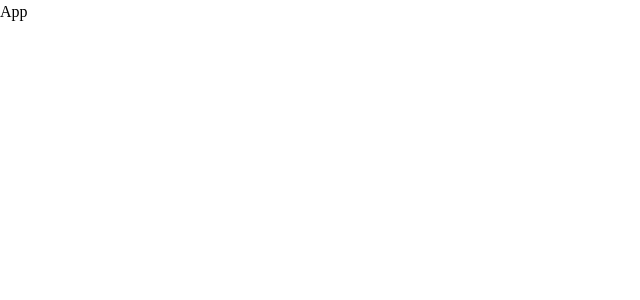
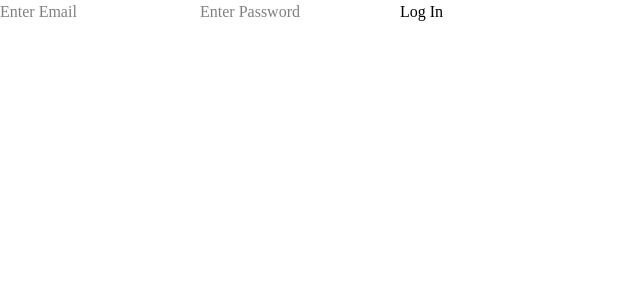
Before and after one commit to AliHasan2006/react-employee-management-dashboard, a React (Vite) app: page / in a window 1280 px wide. Shown: the top 300 px of the page, without its empty margins (0-640 px from the left). Built offline with nearby package versions, Linux system fonts and the light colour scheme.

Commit message:
Changes in Local Storage

```diff
--- a/src/App.jsx
+++ b/src/App.jsx
@@ -1,9 +1,76 @@
-import React from 'react'
+import React, { useContext, useEffect, useState } from "react";
+import Login from "./components/Auth/Login";
+import EmployeeDashboard from "./components/Dashboard/EmployeeDashboard";
+import AdminDashboard from "./components/Dashboard/AdminDashboard";
+import { AuthContext } from "./contexts/AuthProvider";
 
 function App() {
+  const [userRole, setUserRole] = useState(null);
+  const [userData, setUserData] = useState(null);
+
+  const authData = useContext(AuthContext);
+
+useEffect(() => {
+  const storedUser = localStorage.getItem("loggedInUserData");
+
+  if (!storedUser) return;
+
+  try {
+    const parsedUser = JSON.parse(storedUser);
+    setUserRole(parsedUser.role);
+    setUserData(parsedUser.data);
+  } catch (error) {
+    console.error("Invalid localStorage data");
+    localStorage.removeItem("loggedInUserData");
+  }
+}, []);
+
+  const handleLogin = (email, password) => {
+    if (email === "admin@example.com" && password === "123") {
+      const admin = authData.adminData;
+
+      setUserRole("admin");
+      setUserData(admin);
+      console.log(userData);
+
+      localStorage.setItem(
+        "loggedInUserData",
+        JSON.stringify({ role: "admin", data: admin })
+      );
+      return;
+    }
+
+    const employee = authData.employeesData.find(
+      (e) => e.email === email && e.password === password
+    );
+
+    if (employee) {
+      setUserRole("employee");
+      setUserData(employee);
+
+      localStorage.setItem(
+        "loggedInUserData",
+        JSON.stringify({ role: "employee", data: employee })
+      );
+      console.log(userData);
+    } else {
+      alert("Invalid credentials");
+    }
+  };
+
+  // prevent early render
+  if (userRole && !userData) {
+    return <h2>Loading...</h2>;
+  }
+
   return (
-    <div>App</div>
-  )
+    <>
+      {!userRole && <Login handleLogin={handleLogin} />}
+
+      {userRole === "admin" && <AdminDashboard data={userData} />}
+      {userRole === "employee" && <EmployeeDashboard data={userData} />}
+    </>
+  );
 }
 
-export default App
+export default App;
--- a/src/utils/localStorage.jsx
+++ b/src/utils/localStorage.jsx
@@ -124,20 +124,29 @@
 
 
   const admin = [{
+    firstName: 'admin mai',
     "id": 101,
     "email": "admin@example.com",
     "password": "123"
   },
 ]
 
+export const setLocalStorage = () => {
+  // Only set if NOT already present
+  if (!localStorage.getItem("employees")) {
+    localStorage.setItem("employees", JSON.stringify(employees));
+  }
 
-export const setLocalStorage = ()=>{
-localStorage.setItem('employees', JSON.stringify(employees));
-localStorage.setItem('admin',JSON.stringify(admin))
-}
-export const getLocalStorage = ()=>{
-const employeesData = JSON.parse(localStorage.getItem('employees'));
-const adminData = JSON.parse(localStorage.getItem('admin'));
-// console.log(employeesData);
-return {employeesData,adminData};
-}
+  if (!localStorage.getItem("admin")) {
+    localStorage.setItem("admin", JSON.stringify(admin));
+  }
+
+  // NEVER touch loggedInUserData here
+};
+
+export const getLocalStorage = () => {
+  return {
+    employeesData: JSON.parse(localStorage.getItem("employees")) || [],
+    adminData: JSON.parse(localStorage.getItem("admin")) || [],
+  };
+};
```
